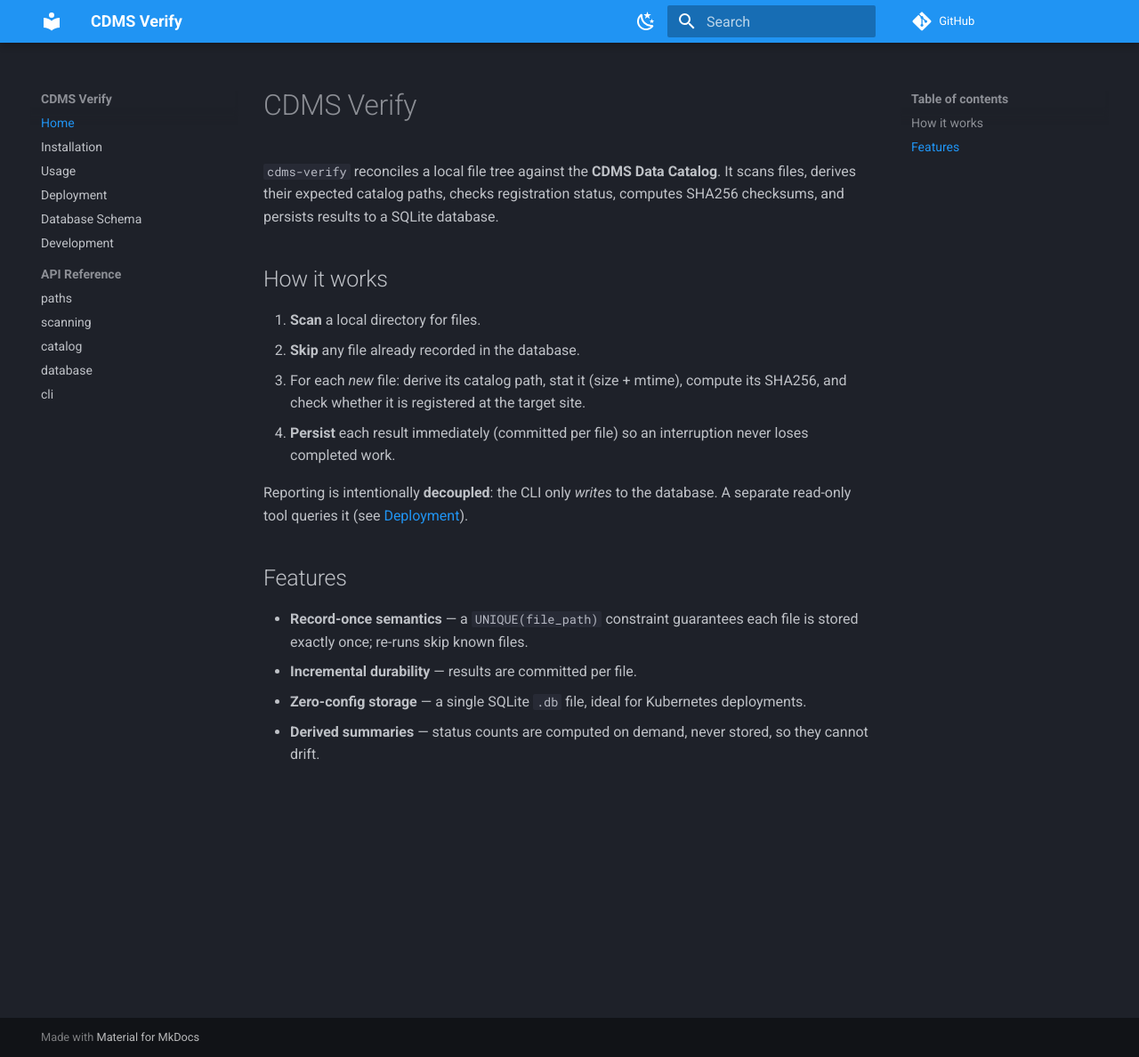
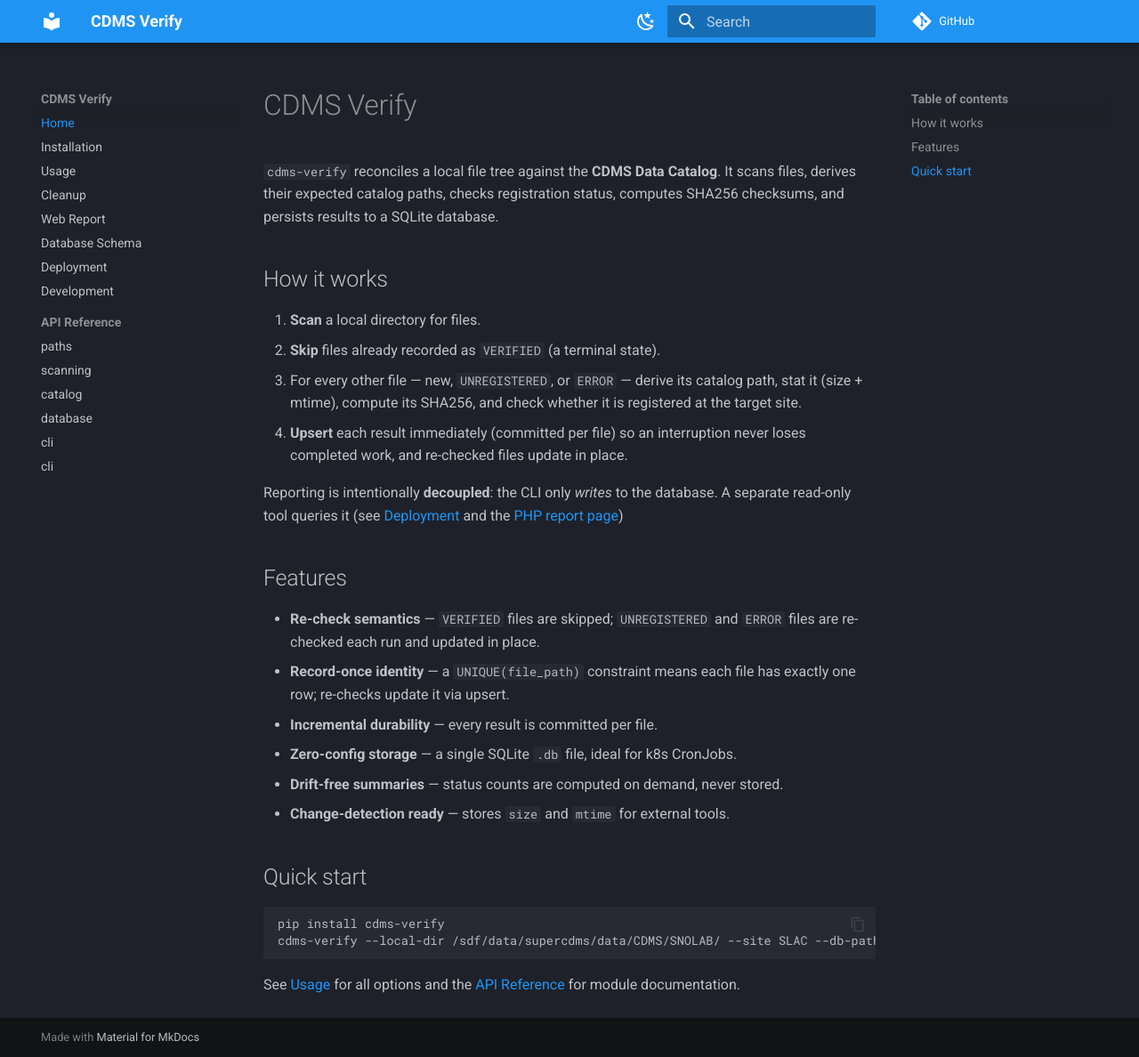
Before and after one commit to omar-moreno/cdms-verify, an MkDocs documentation site: the page built from docs/index.md, in a window 1280 px wide and 1188 px high. Shown: the whole window at 89% size. Built offline with MkDocs 1.6.1 and Material for MkDocs 9.7.7, drawn with Linux system fonts in a browser that asks for light colours; comment, search, counter and statistics services are not loaded.

Commit message:
Update docs to reflect changes related to re-scanning unregistered files.

````diff
--- a/docs/index.md
+++ b/docs/index.md
@@ -7,21 +7,34 @@ status, computes SHA256 checksums, and persists results to a SQLite database.
 ## How it works
 
 1. **Scan** a local directory for files.
-2. **Skip** any file already recorded in the database.
-3. For each *new* file: derive its catalog path, stat it (size + mtime),
-   compute its SHA256, and check whether it is registered at the target site.
-4. **Persist** each result immediately (committed per file) so an interruption
-   never loses completed work.
+2. **Skip** files already recorded as `VERIFIED` (a terminal state).
+3. For every other file — new, `UNREGISTERED`, or `ERROR` — derive its catalog
+   path, stat it (size + mtime), compute its SHA256, and check whether it is
+   registered at the target site.
+4. **Upsert** each result immediately (committed per file) so an interruption
+   never loses completed work, and re-checked files update in place.
 
 Reporting is intentionally **decoupled**: the CLI only *writes* to the
 database. A separate read-only tool queries it (see
-[Deployment](deployment.md)).
+[Deployment](deployment.md) and the [PHP report page](web-report.md))
 
 ## Features
 
-- **Record-once semantics** — a `UNIQUE(file_path)` constraint guarantees each
-  file is stored exactly once; re-runs skip known files.
-- **Incremental durability** — results are committed per file.
-- **Zero-config storage** — a single SQLite `.db` file, ideal for Kubernetes deployments.
-- **Derived summaries** — status counts are computed on demand, never stored,
-  so they cannot drift.
+- **Re-check semantics** — `VERIFIED` files are skipped; `UNREGISTERED` and
+  `ERROR` files are re-checked each run and updated in place.
+- **Record-once identity** — a `UNIQUE(file_path)` constraint means each file
+  has exactly one row; re-checks update it via upsert.
+- **Incremental durability** — every result is committed per file.
+- **Zero-config storage** — a single SQLite `.db` file, ideal for k8s CronJobs.
+- **Drift-free summaries** — status counts are computed on demand, never stored.
+- **Change-detection ready** — stores `size` and `mtime` for external tools.
+
+## Quick start
+
+```bash
+pip install cdms-verify
+cdms-verify --local-dir /sdf/data/supercdms/data/CDMS/SNOLAB/ --site SLAC --db-path verification.db
+```
+
+See [Usage](usage.md) for all options and the [API Reference](api/paths.md)
+for module documentation.
--- a/mkdocs.yml
+++ b/mkdocs.yml
@@ -45,8 +45,10 @@ nav:
   - Home: index.md
   - Installation: installation.md
   - Usage: usage.md
+  - Cleanup: cleanup.md
+  - Web Report: web-report.md
+  - Database Schema: database.md
   - Deployment: deployment.md
-  - Database Schema: database.md
   - Development: development.md
   - API Reference:
       - paths: api/paths.md
@@ -54,6 +56,7 @@ nav:
       - catalog: api/catalog.md
       - database: api/database.md
       - cli: api/cli.md
+      - cleanup: api/cli.md
 
 markdown_extensions:
   - admonition
````
Also changed, not shown: README.md (+10 -9 lines), docs/database.md (+23 -0 lines), docs/development.md (+23 -2 lines), docs/usage.md (+26 -10 lines).
